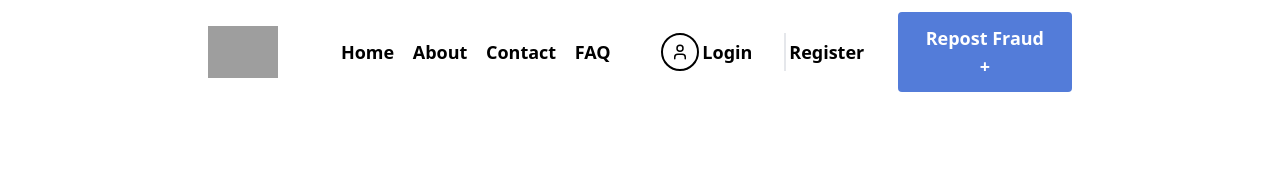
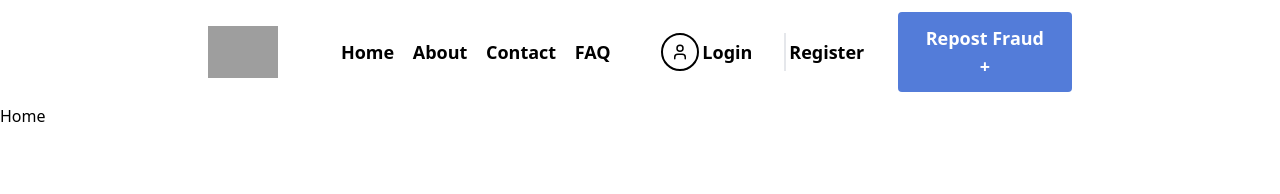
Before and after one commit to ramees7/black_list, a React (Vite) app in the folder black_list_web/: page / in a window 1280 px wide. Shown: the top 194 px of the page. Built offline with nearby package versions, Linux system fonts and the light colour scheme; grey boxes are pictures that could not be loaded.

Commit message:
navbar design and route set

```diff
--- a/black_list_web/src/layout/LayoutRoutes.jsx
+++ b/black_list_web/src/layout/LayoutRoutes.jsx
@@ -1,6 +1,7 @@
 import React from "react";
-import { BrowserRouter, Routes } from "react-router-dom";
+import { BrowserRouter, Route, Routes } from "react-router-dom";
 import Navbar from "../components/Navbar";
+import Home from "../pages/Home";
 
 export default function LayoutRoutes() {
   return (
@@ -10,7 +11,10 @@
           <Navbar />
         </div>
 
-        <Routes></Routes>
+        <Routes>
+          <Route path="/" element={<Home/>}/>
+          <Route path="/*" element={<Home/>}/>
+        </Routes>
       </BrowserRouter>
     </div>
   );
--- /dev/null
+++ b/black_list_web/src/pages/Home.jsx
@@ -0,0 +1,7 @@
+import React from 'react'
+
+export default function Home() {
+  return (
+    <div>Home</div>
+  )
+}
```
